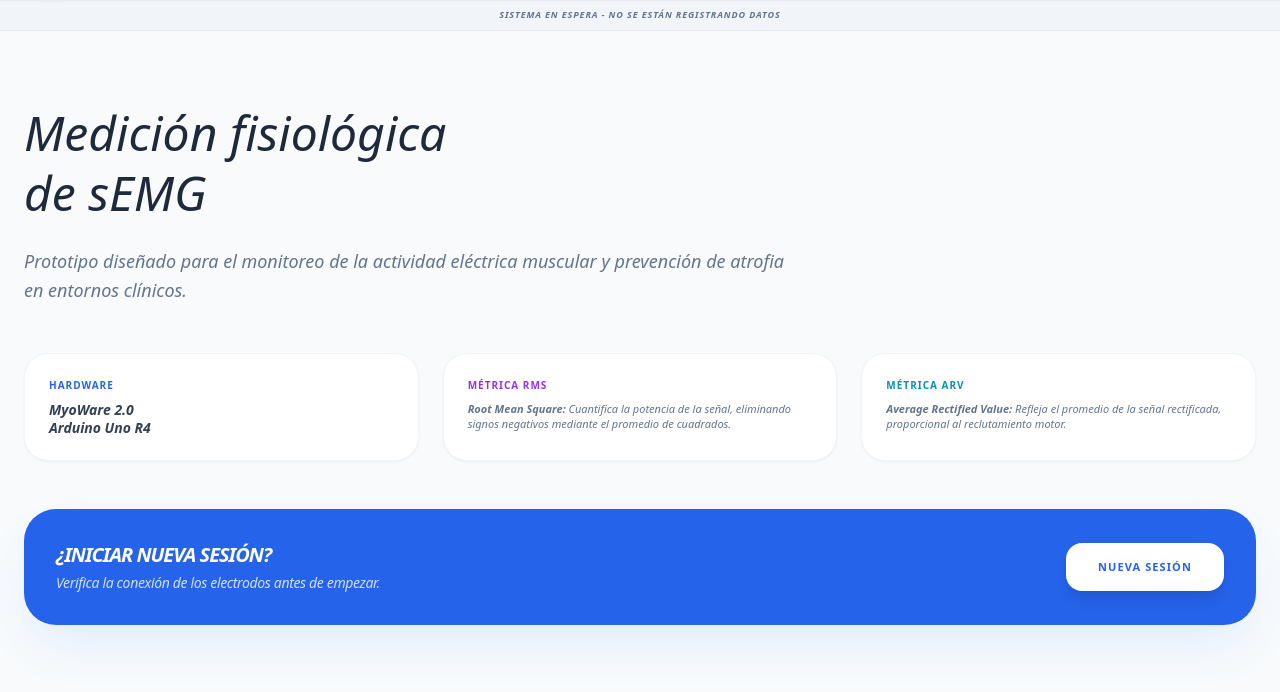
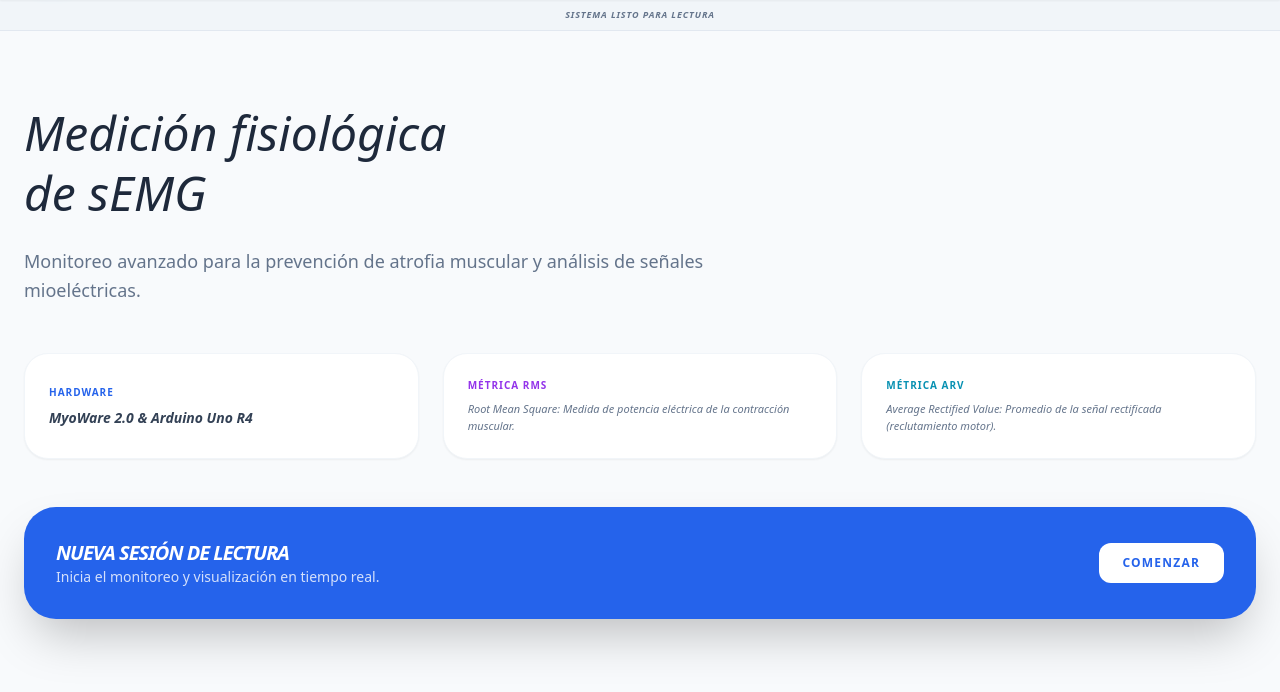
Before and after one commit to valeriasamano/semg_bioinstrudigital, a Flask app: page / in a window 1280 px wide. Shown: the part 73-765 px from the top of the page. Run offline with Flask 3, Linux system fonts and the light colour scheme; the visitor is signed in with stand-in values (Sample User, id 1); some libraries are stand-ins or nearby versions.

Commit message:
Update index.html

```diff
--- a/templates/index.html
+++ b/templates/index.html
@@ -25,96 +25,92 @@
         </div>
     </nav>
 
-    <div id="global-status-bar" class="bg-slate-100 border-b border-slate-200 py-2 px-8 flex justify-center items-center gap-4 transition-colors">
-        <p id="status-text" class="text-[9px] font-bold uppercase tracking-widest text-slate-500 italic">Sistema en Espera - No se están registrando datos</p>
+    <div id="global-status-bar" class="bg-slate-100 border-b border-slate-200 py-2 px-8 flex justify-center items-center gap-4">
+        <p id="status-text" class="text-[9px] font-bold uppercase tracking-widest text-slate-500 italic">Sistema listo para lectura</p>
     </div>
 
     <main class="max-w-7xl mx-auto p-6">
 
         <div id="vista-info" class="py-12 space-y-12 animate-fade-in">
             <div class="max-w-3xl">
-                <h2 class="text-5xl font-light text-slate-800 leading-tight mb-6 italic">Medición fisiológica <br><strong>
-                <h2 class="text-5xl font-light text-slate-1200 leading-tight mb-6 ">de sEMG </strong></h2>
-
-                <p class="text-slate-500 text-lg leading-relaxed">
-                    Prototipo diseñado para el monitoreo de la actividad eléctrica muscular y prevención de atrofia en entornos clínicos.
-                </p>
+                <h2 class="text-5xl font-light text-slate-800 leading-tight mb-6 italic">Medición fisiológica <br><strong> de sEMG </strong></h2>
+                <p class="text-slate-500 text-lg leading-relaxed">Monitoreo avanzado para la prevención de atrofia muscular y análisis de señales mioeléctricas.</p>
             </div>
 
             <div class="grid grid-cols-1 md:grid-cols-3 gap-6">
                 <div class="bg-white p-6 rounded-3xl border border-slate-100 shadow-sm flex flex-col justify-center">
                     <p class="text-[10px] font-black text-blue-600 uppercase mb-2 tracking-widest">Hardware</p>
-                    <p class="text-sm font-bold text-slate-700 leading-tight italic">MyoWare 2.0 <br> Arduino Uno R4</p>
+                    <p class="text-sm font-bold text-slate-700 italic">MyoWare 2.0 & Arduino Uno R4</p>
                 </div>
                 <div class="bg-white p-6 rounded-3xl border border-slate-100 shadow-sm">
                     <p class="text-[10px] font-black text-purple-600 uppercase mb-2 tracking-widest">Métrica RMS</p>
-                    <p class="text-[11px] text-slate-500 italic leading-snug">
-                        <strong>Root Mean Square:</strong> Cuantifica la potencia de la señal, eliminando signos negativos mediante el promedio de cuadrados.
-                    </p>
+                    <p class="text-[11px] text-slate-500 italic">Root Mean Square: Medida de potencia eléctrica de la contracción muscular.</p>
                 </div>
                 <div class="bg-white p-6 rounded-3xl border border-slate-100 shadow-sm">
                     <p class="text-[10px] font-black text-cyan-600 uppercase mb-2 tracking-widest">Métrica ARV</p>
-                    <p class="text-[11px] text-slate-500 italic leading-snug">
-                        <strong>Average Rectified Value:</strong> Refleja el promedio de la señal rectificada, proporcional al reclutamiento motor.
-                    </p>
+                    <p class="text-[11px] text-slate-500 italic">Average Rectified Value: Promedio de la señal rectificada (reclutamiento motor).</p>
                 </div>
             </div>
 
-            <div class="bg-blue-600 p-8 rounded-[32px] text-white shadow-2xl shadow-blue-100 flex justify-between items-center">
-                <div>
-                    <h3 class="text-xl font-bold italic mb-1 uppercase tracking-tighter">¿Iniciar nueva sesión?</h3>
-                    <p class="text-sm opacity-80 font-medium tracking-tight italic">Verifica la conexión de los electrodos antes de empezar.</p>
+            <button onclick="openControlPopup()" class="w-full bg-blue-600 p-8 rounded-[32px] text-white shadow-2xl flex justify-between items-center hover:scale-[1.01] transition-transform">
+                <div class="text-left">
+                    <h3 class="text-xl font-bold italic uppercase tracking-tighter">Nueva Sesión de Lectura</h3>
+                    <p class="text-sm opacity-80 font-medium">Inicia el monitoreo y visualización en tiempo real.</p>
                 </div>
-                <button onclick="openControlPopup()" class="bg-white text-blue-600 px-8 py-4 rounded-2xl font-black text-[11px] uppercase tracking-widest hover:scale-105 transition-all shadow-lg">
-                    Nueva Sesión
-                </button>
-            </div>
+                <span class="bg-white text-blue-600 px-6 py-3 rounded-xl font-black text-xs uppercase tracking-widest">Comenzar</span>
+            </button>
         </div>
 
         <div id="vista-monitor" class="hidden grid grid-cols-1 lg:grid-cols-12 gap-6 animate-fade-in">
             <div class="lg:col-span-3 space-y-4">
-                <div class="bg-white p-8 rounded-3xl shadow-sm border border-slate-100 text-center">
-                    <h3 class="text-[10px] font-black text-slate-400 uppercase tracking-widest mb-4">Repeticiones</h3>
-                    <p id="main-counter" class="text-8xl font-light text-blue-600">0</p>
-                    <div class="w-full bg-slate-50 h-3 rounded-full mt-6 overflow-hidden border border-slate-100">
+                <div class="bg-white p-6 rounded-3xl shadow-sm border border-slate-100 text-center">
+                    <h3 class="text-[10px] font-black text-slate-400 uppercase mb-4 tracking-widest">Repeticiones</h3>
+                    <p id="main-counter" class="text-7xl font-light text-blue-600">0</p>
+                    <div class="w-full bg-slate-100 h-2 rounded-full mt-4 overflow-hidden">
                         <div id="global-progress" class="bg-blue-600 h-full w-0 transition-all duration-700"></div>
                     </div>
-                    <p id="meta-text" class="text-[9px] text-slate-400 mt-4 font-bold uppercase italic tracking-widest">Meta del Protocolo: 10</p>
                 </div>
 
-                <button onclick="requestReset()" class="w-full py-4 border-2 border-dashed border-slate-200 rounded-2xl text-[9px] font-black text-slate-400 hover:text-blue-500 hover:border-blue-200 uppercase tracking-widest transition-all">
-                    Reiniciar Lectura ↺
-                </button>
+                <div class="bg-white p-6 rounded-3xl shadow-sm border border-slate-100 space-y-3">
+                    <h3 class="text-[10px] font-black text-slate-400 uppercase tracking-widest">Información (Opcional)</h3>
+                    <input type="text" id="paciente-id" placeholder="Nombre o ID Paciente" class="w-full bg-slate-50 border border-slate-100 rounded-xl px-4 py-3 text-[11px] italic focus:ring-2 focus:ring-blue-500/20 outline-none">
+                    <input type="text" id="doctor-id" placeholder="Médico / Investigador" class="w-full bg-slate-50 border border-slate-100 rounded-xl px-4 py-3 text-[11px] italic focus:ring-2 focus:ring-blue-500/20 outline-none">
+                </div>
 
-                <button onclick="salirDeLectura()" class="w-full py-4 bg-slate-100 rounded-2xl text-[9px] font-black text-slate-500 hover:bg-red-50 hover:text-red-600 transition-all uppercase tracking-widest flex items-center justify-center gap-2">
-                    <svg xmlns="http://www.w3.org/2000/svg" class="h-3 w-3" fill="none" viewBox="0 0 24 24" stroke="currentColor">
-                        <path stroke-linecap="round" stroke-linejoin="round" stroke-width="3" d="M11 15l-3-3m0 0l3-3m-3 3h8M3 12a9 9 0 1118 0 9 9 0 01-18 0z" />
-                    </svg>
-                    Finalizar y Volver
-                </button>
+                <div class="space-y-2">
+                    <button id="btn-download" onclick="descargarCSV()" class="w-full py-4 bg-emerald-500 text-white rounded-2xl text-[9px] font-black uppercase tracking-widest hover:bg-emerald-600 transition-all flex items-center justify-center gap-2">
+                        Exportar CSV ⤓
+                    </button>
+                    <button onclick="requestReset()" class="w-full py-4 border-2 border-dashed border-slate-200 rounded-2xl text-[9px] font-black text-slate-400 hover:text-blue-500 transition-all uppercase tracking-widest">
+                        Reiniciar ↺
+                    </button>
+                    <button onclick="salirDeLectura()" class="w-full py-4 bg-slate-100 rounded-2xl text-[9px] font-black text-slate-500 hover:bg-red-50 hover:text-red-600 transition-all uppercase flex items-center justify-center gap-2">
+                        Finalizar Sesión
+                    </button>
+                </div>
             </div>
 
             <div class="lg:col-span-9 space-y-6">
                 <div class="bg-white p-6 rounded-3xl shadow-sm border border-slate-100">
-                    <h3 class="text-[10px] font-black text-slate-400 uppercase tracking-widest mb-4">Señal RAW (uV)</h3>
+                    <h3 class="text-[10px] font-black text-slate-400 uppercase mb-4 tracking-widest">Señal Cruda (RAW)</h3>
                     <div class="h-64"><canvas id="rawChart"></canvas></div>
                 </div>
 
                 <div class="grid grid-cols-1 md:grid-cols-2 gap-6">
                     <div class="bg-white p-6 rounded-3xl shadow-sm border border-slate-100 h-64 flex flex-col">
-                        <h3 class="text-[10px] font-black text-purple-600 uppercase tracking-widest mb-4 italic">Potencia RMS</h3>
+                        <h3 class="text-[10px] font-black text-purple-600 uppercase mb-4 italic tracking-widest">Valor RMS</h3>
                         <div id="container-rms-chart" class="flex-1"><canvas id="rmsChart"></canvas></div>
-                        <div id="result-rms" class="hidden flex-1 flex flex-col justify-center items-center animate-fade-in">
+                        <div id="result-rms" class="hidden flex-1 flex flex-col justify-center items-center">
                             <span id="value-rms" class="text-7xl font-light text-purple-600">0.00</span>
-                            <span class="text-[10px] font-bold text-slate-400 uppercase tracking-widest mt-2">Valor Calculado uV</span>
+                            <span class="text-[10px] font-bold text-slate-400 uppercase mt-2">Microvoltios (uV)</span>
                         </div>
                     </div>
                     <div class="bg-white p-6 rounded-3xl shadow-sm border border-slate-100 h-64 flex flex-col">
-                        <h3 class="text-[10px] font-black text-cyan-600 uppercase tracking-widest mb-4 italic">Área ARV</h3>
+                        <h3 class="text-[10px] font-black text-cyan-600 uppercase mb-4 italic tracking-widest">Valor ARV</h3>
                         <div id="container-arv-chart" class="flex-1"><canvas id="arsChart"></canvas></div>
-                        <div id="result-arv" class="hidden flex-1 flex flex-col justify-center items-center animate-fade-in">
+                        <div id="result-arv" class="hidden flex-1 flex flex-col justify-center items-center">
                             <span id="value-arv" class="text-7xl font-light text-cyan-600">0.00</span>
-                            <span class="text-[10px] font-bold text-slate-400 uppercase tracking-widest mt-2">Valor Calculado uV</span>
+                            <span class="text-[10px] font-bold text-slate-400 uppercase mt-2">Microvoltios (uV)</span>
                         </div>
                     </div>
                 </div>
@@ -124,20 +120,20 @@
 
     <div id="controlPopup" class="hidden fixed inset-0 z-50 flex items-center justify-center p-4 bg-slate-900/60 backdrop-blur-sm">
         <div class="bg-white max-w-lg w-full rounded-[40px] shadow-2xl p-12">
-            <h2 class="text-3xl font-light text-slate-800 mb-8 italic">Configurar <strong>Sesión</strong></h2>
+            <h2 class="text-3xl font-light text-slate-800 mb-8 italic">Checklist de <strong>Protocolo</strong></h2>
             <div class="space-y-4 mb-10">
                 <label class="flex items-center gap-4 p-5 border border-slate-100 rounded-2xl cursor-pointer hover:bg-slate-50 transition">
                     <input type="checkbox" class="step-check w-5 h-5 accent-blue-600">
-                    <span class="text-sm text-slate-600 italic font-medium tracking-tight">Electrodos en vientre muscular</span>
+                    <span class="text-sm text-slate-600 italic">Electrodos colocados en vientre muscular</span>
                 </label>
                 <label class="flex items-center gap-4 p-5 border border-slate-100 rounded-2xl cursor-pointer hover:bg-slate-50 transition">
                     <input type="checkbox" class="step-check w-5 h-5 accent-blue-600">
-                    <span class="text-sm text-slate-600 italic font-medium tracking-tight">Referencia en punto óseo</span>
+                    <span class="text-sm text-slate-600 italic">Referencia conectada en zona ósea</span>
                 </label>
             </div>
             <div class="flex gap-4">
                 <button onclick="closeControlPopup()" class="flex-1 py-4 text-[10px] font-black uppercase text-slate-400">Cancelar</button>
-                <button id="btn-start-global" disabled onclick="startGlobalSession()" class="flex-[2] bg-slate-200 text-slate-400 py-4 rounded-2xl text-[10px] font-black uppercase tracking-widest transition-all">Iniciar Registro</button>
+                <button id="btn-start-global" disabled onclick="startGlobalSession()" class="flex-[2] bg-slate-200 text-slate-400 py-4 rounded-2xl text-[10px] font-black uppercase tracking-widest transition-all">Empezar Lectura</button>
             </div>
         </div>
     </div>
@@ -155,18 +151,39 @@
             document.getElementById('vista-info').classList.add('hidden');
             document.getElementById('vista-monitor').classList.remove('hidden');
             document.getElementById('global-status-bar').classList.replace('bg-slate-100', 'bg-emerald-500');
-            document.getElementById('status-text').innerText = "● REGISTRO ACTIVO";
+            document.getElementById('status-text').innerText = "● REGISTRO EN VIVO";
             document.getElementById('status-text').classList.replace('text-slate-500', 'text-white');
             isRecording = true;
         }
 
         function salirDeLectura() {
-            if(confirm("¿Deseas finalizar la sesión y volver al inicio?")) {
-                location.reload();
-            }
+            if(confirm("¿Seguro que deseas finalizar esta sesión?")) { location.reload(); }
         }
 
-        // Validación de Checkboxes
+        // LÓGICA DE EXPORTACIÓN CSV (Ahora flexible)
+        function descargarCSV() {
+            const paciente = document.getElementById('paciente-id').value || "No_Identificado";
+            const doctor = document.getElementById('doctor-id').value || "No_Especificado";
+            const fecha = new Date().toLocaleDateString();
+
+            let csvContent = "data:text/csv;charset=utf-8,";
+            csvContent += `Reporte de Sesion sEMG\n`;
+            csvContent += `Fecha: ${fecha}, Paciente: ${paciente}, Doctor: ${doctor}\n\n`;
+            csvContent += "Tiempo, Amplitud (uV)\n";
+
+            allRawData.forEach(row => {
+                csvContent += `${row.t},${row.v}\n`;
+            });
+
+            const encodedUri = encodeURI(csvContent);
+            const link = document.createElement("a");
+            link.setAttribute("href", encodedUri);
+            link.setAttribute("download", `sEMG_${paciente}_${fecha.replace(/\//g, '-')}.csv`);
+            document.body.appendChild(link);
+            link.click();
+        }
+
+        // Validación Checklist
         const checks = document.querySelectorAll('.step-check');
         const startBtn = document.getElementById('btn-start-global');
         checks.forEach(c => c.addEventListener('change', () => {
@@ -175,7 +192,7 @@
             startBtn.className = allChecked ? "flex-[2] bg-blue-600 text-white py-4 rounded-2xl text-[10px] font-black uppercase tracking-widest shadow-lg" : "flex-[2] bg-slate-200 text-slate-400 py-4 rounded-2xl text-[10px] font-black uppercase tracking-widest";
         }));
 
-        // Configuración de Gráficas
+        // Gráficas
         const chartConfig = (color) => ({
             type: 'line',
             data: { labels: [], datasets: [{ data: [], borderColor: color, borderWidth: 2, pointRadius: 0, fill: false, tension: 0.4 }] },
@@ -186,13 +203,12 @@
         const rmsChart = new Chart(document.getElementById('rmsChart').getContext('2d'), chartConfig('#9333ea'));
         const arsChart = new Chart(document.getElementById('arsChart').getContext('2d'), chartConfig('#0891b2'));
 
-        // Simulación de Datos
         setInterval(() => {
             if (!isRecording) return;
 
             const rawVal = Math.random() * 100;
             const time = new Date().toLocaleTimeString();
-            allRawData.push(rawVal);
+            allRawData.push({ t: time, v: rawVal.toFixed(2) });
 
             [rawChart, rmsChart, arsChart].forEach((chart, i) => {
                 const val = [rawVal, rawVal*0.75, rawVal*0.4][i];
@@ -205,12 +221,10 @@
                 chart.update('none');
             });
 
-            // Lógica de Repeticiones
             if(rawVal > 90 && count < 10) {
                 count++;
                 document.getElementById('main-counter').innerText = count;
                 document.getElementById('global-progress').style.width = (count * 10) + "%";
-
                 if(count === 10) {
                     isRecording = false;
                     finalizarProtocoloMatematico();
@@ -219,19 +233,17 @@
         }, 800);
 
         function finalizarProtocoloMatematico() {
-            const n = allRawData.length;
-            const rms = Math.sqrt(allRawData.reduce((sum, v) => sum + v*v, 0) / n);
-            const arv = allRawData.reduce((sum, v) => sum + Math.abs(v), 0) / n;
+            const dataVals = allRawData.map(d => parseFloat(d.v));
+            const n = dataVals.length;
+            const rms = Math.sqrt(dataVals.reduce((sum, v) => sum + v*v, 0) / n);
+            const arv = dataVals.reduce((sum, v) => sum + Math.abs(v), 0) / n;
 
             document.getElementById('container-rms-chart').classList.add('hidden');
             document.getElementById('container-arv-chart').classList.add('hidden');
             document.getElementById('result-rms').classList.remove('hidden');
             document.getElementById('result-arv').classList.remove('hidden');
-
             document.getElementById('value-rms').innerText = rms.toFixed(2);
             document.getElementById('value-arv').innerText = arv.toFixed(2);
-            document.getElementById('meta-text').innerText = "PROTOCOLO COMPLETADO";
-            document.getElementById('meta-text').classList.replace('text-slate-400', 'text-emerald-500');
         }
 
         function requestReset() { location.reload(); }
```
